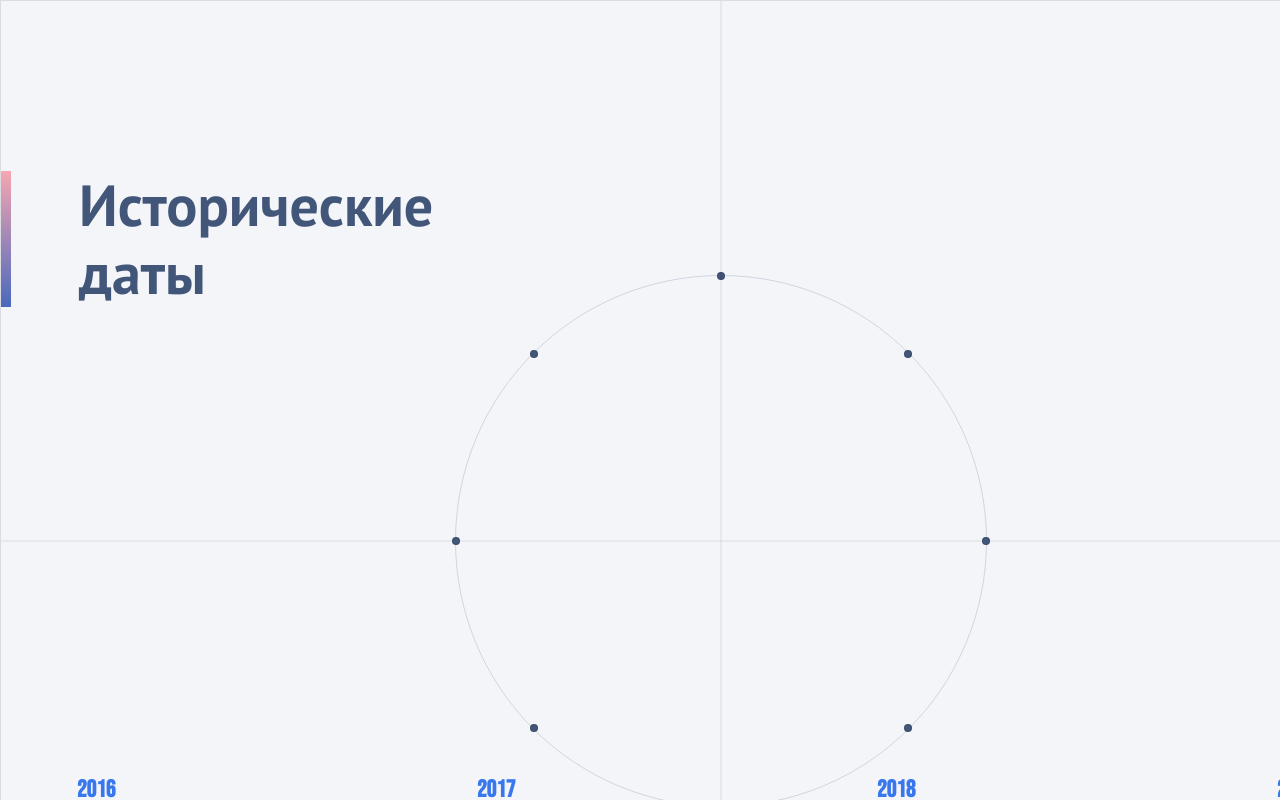
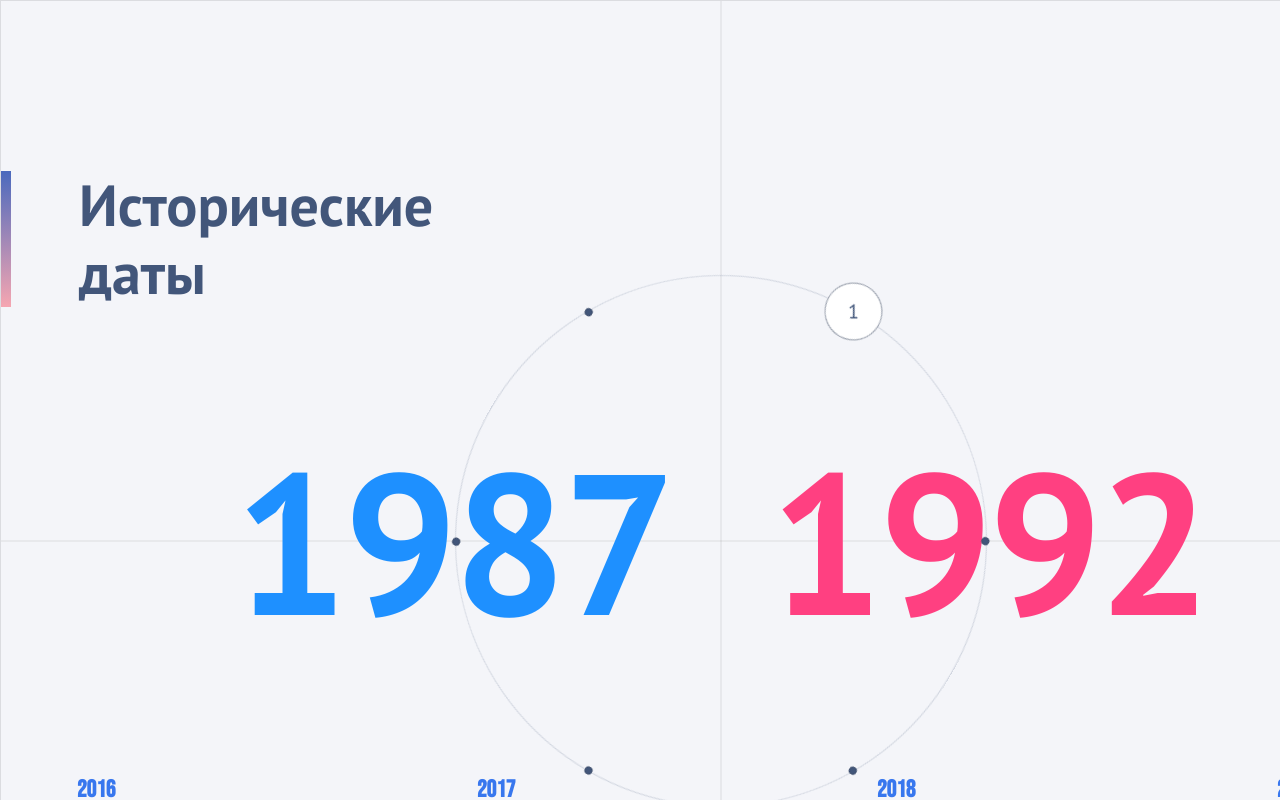
Before and after one commit to vastolya/timeline-only, a React app: page / in a window 1280 px wide. Shown: the top 800 px of the page. Built offline with nearby package versions, Linux system fonts and the light colour scheme.

Commit message:
add years titles + modify circle animation + refactoring preparering

```diff
--- a/src/components/AnimatedCircle.tsx
+++ b/src/components/AnimatedCircle.tsx
@@ -1,9 +1,61 @@
-import React, { useState, useRef } from "react";
+import React, { useState, useRef, useEffect } from "react";
 import styled from "styled-components";
 import { gsap } from "gsap";
 
+const points = [
+  [
+    { year: 1987, description: "Первое событие 1987" },
+    { year: 1988, description: "Второе событие 1988" },
+    { year: 1989, description: "Третье событие 1989" },
+    { year: 1990, description: "Четвёртое событие 1990" },
+    { year: 1991, description: "Пятое событие 1991" },
+    { year: 1992, description: "Шестое событие 1992" },
+  ],
+  [
+    { year: 1993, description: "Первое событие 1993" },
+    { year: 1994, description: "Второе событие 1994" },
+    { year: 1995, description: "Третье событие 1995" },
+    { year: 1996, description: "Четвёртое событие 1996" },
+    { year: 1997, description: "Пятое событие 1997" },
+    { year: 1998, description: "Шестое событие 1998" },
+  ],
+  [
+    { year: 1999, description: "Первое событие 1999" },
+    { year: 2000, description: "Второе событие 2000" },
+    { year: 2001, description: "Третье событие 2001" },
+    { year: 2002, description: "Четвёртое событие 2002" },
+    { year: 2003, description: "Пятое событие 2003" },
+    { year: 2004, description: "Шестое событие 2004" },
+  ],
+  [
+    { year: 1987, description: "Первое событие 1987" },
+    { year: 1988, description: "Второе событие 1988" },
+    { year: 1989, description: "Третье событие 1989" },
+    { year: 1990, description: "Четвёртое событие 1990" },
+    { year: 1991, description: "Пятое событие 1991" },
+    { year: 1992, description: "Шестое событие 1992" },
+  ],
+  [
+    { year: 1993, description: "Первое событие 1993" },
+    { year: 1994, description: "Второе событие 1994" },
+    { year: 1995, description: "Третье событие 1995" },
+    { year: 1996, description: "Четвёртое событие 1996" },
+    { year: 1997, description: "Пятое событие 1997" },
+    { year: 1998, description: "Шестое событие 1998" },
+  ],
+  [
+    { year: 1999, description: "Первое событие 1999" },
+    { year: 2000, description: "Второе событие 2000" },
+    { year: 2001, description: "Третье событие 2001" },
+    { year: 2002, description: "Четвёртое событие 2002" },
+    { year: 2003, description: "Пятое событие 2003" },
+    { year: 2004, description: "Шестое событие 2004" },
+  ],
+];
+
 interface PointProps {
   isActive: boolean;
+  rotation: number;
 }
 
 const Container = styled.div`
@@ -12,60 +64,172 @@ const Container = styled.div`
 
 const CircleContainer = styled.div`
   position: relative;
-  width: 530px;
-  height: 530px;
+  width: 33.125rem;
+  height: 33.125rem;
   margin: -2rem auto;
   border-radius: 50%;
   border: 1px solid rgba(66, 86, 122, 0.2);
+  z-index: 9;
 `;
 
 const Point = styled.div<PointProps>`
   position: absolute;
-  width: ${(props) => (props.isActive ? "56px" : "6px")};
-  height: ${(props) => (props.isActive ? "56px" : "6px")};
+  width: ${(props) => (props.isActive ? "3.5rem" : "0.375rem")};
+  height: ${(props) => (props.isActive ? "3.5rem" : "0.375rem")};
   border: 1px solid rgba(48, 62, 88, 0.5);
   background-color: ${(props) => (props.isActive ? "white" : "#42567A")};
   border-radius: 50%;
   cursor: pointer;
-  transform: translate(-50%, -50%)
-    rotate(${(props) => (props.isActive ? "-CURRENT_ROTATION_DEG" : "0deg")});
-  transition: width 0.4s ease, height 0.4s ease, background-color 0.2s ease;
+  transform: translate(-50%, -50%);
+  transition: width 0.2s ease, height 0.2s ease, background-color 0.1s ease,
+    font-size 0.2s ease;
   display: flex;
   align-items: center;
   justify-content: center;
-  font-size: ${(props) => (props.isActive ? "14px" : "0px")};
+  font-size: ${(props) => (props.isActive ? " 1.25rem" : "0px")};
   color: black;
+  z-index: 10;
+
+  &:hover {
+    width: 3.5rem;
+    height: 3.5rem;
+    background-color: white;
+    font-size: 1.25rem;
+    transform: translate(-50%, -50%);
+  }
+  p {
+    font-family: PT Sans;
+    font-size: 1.25rem;
+    font-weight: 400;
+    line-height: 1.875rem;
+    text-align: center;
+    color: rgba(66, 86, 122, 1);
+    opacity: ${(props) => (props.isActive ? "1" : "0")};
+    transition: opacity 0.2s ease, transform 1s ease;
+    position: absolute;
+    top: 50%;
+    left: 50%;
+    transform: translate(-50%, -50%) rotate(${(props) => -props.rotation}deg);
+  }
+
+  &:hover p {
+    opacity: 1;
+  }
 `;
 
-const Title = styled.h2`
+const CenterDisplay = styled.div`
   position: absolute;
-  font-size: 16px;
-  transform: translate(20px, -50%);
-  opacity: 1;
-  transition: opacity 0.4s ease;
+  top: 50%;
+  left: 50%;
+  transform: translate(-50%, -50%);
+  display: flex;
+  align-items: center;
+  justify-content: space-between;
+  width: 973px;
+  text-align: center;
+  z-index: 5;
+
+  transition: transform 0.3s ease, opacity 0.3s ease;
 `;
 
-const RotatingCircle = ({ points }: { points: string[] }) => {
-  const [activeIndex, setActiveIndex] = useState<number | null>(null);
-  const [rotation, setRotation] = useState(0);
+const YearText = styled.div<{ color: string }>`
+  color: ${(props) => props.color};
+  font-family: PT Sans;
+  font-size: 200px;
+  font-weight: 700;
+  line-height: 160px;
+  letter-spacing: -0.02em;
+  font-variant-numeric: tabular-nums;
+`;
+
+const animateYear = (
+  from: number,
+  to: number,
+  setter: React.Dispatch<React.SetStateAction<number>>
+) => {
+  gsap.to(
+    { value: from },
+    {
+      value: to,
+      duration: 1, // Время анимации
+      roundProps: "value", // Округление значений (чтобы не было дробных чисел)
+      ease: "power2.out",
+      onUpdate: function () {
+        setter(Math.round(this.targets()[0].value)); // Обновляем состояние числа
+      },
+    }
+  );
+};
+
+const RotatingCircle = ({
+  points,
+}: {
+  points: { year: number; description: string }[][];
+}) => {
+  const [activeIndex, setActiveIndex] = useState(0);
+  const [rotation, setRotation] = useState(30);
   const circleRef = useRef<HTMLDivElement>(null);
+
+  console.log("rotation", rotation); // 15 times ?!?
+
+  const [displayedFirstYear, setDisplayedFirstYear] = useState(
+    points[0][0].year
+  );
+  const [displayedLastYear, setDisplayedLastYear] = useState(
+    points[0][points[0].length - 1].year
+  );
+
+  useEffect(() => {
+    const initialRotation = 30;
+
+    gsap.to(circleRef.current, {
+      rotation: initialRotation,
+      duration: 1,
+      ease: "expo.out",
+      onUpdate: () => {
+        setRotation(initialRotation);
+      },
+    });
+
+    animateYear(displayedFirstYear, points[0][0].year, setDisplayedFirstYear);
+    animateYear(
+      displayedLastYear,
+      points[0][points[0].length - 1].year,
+      setDisplayedLastYear
+    );
+  }, []);
 
   const handleClick = (index: number) => {
     const anglePerPoint = 360 / points.length;
-    const targetAngle = index * anglePerPoint;
-    const newRotation = -targetAngle + 30; // Поворот на 2 часа
+    const newRotation = -index * anglePerPoint + 30;
+
+    let delta = ((newRotation - rotation + 540) % 360) - 180;
+    let shortestRotation = rotation + delta;
 
     gsap.to(circleRef.current, {
-      rotation: newRotation,
+      rotation: shortestRotation,
       duration: 1,
-      ease: "power3.out",
+      ease: "expo.out",
       onUpdate: function () {
-        setRotation(newRotation);
+        setRotation(shortestRotation);
       },
       onComplete: () => {
         setActiveIndex(index);
       },
     });
+
+    if (activeIndex !== index) {
+      animateYear(
+        displayedFirstYear,
+        points[index][0].year,
+        setDisplayedFirstYear
+      );
+      animateYear(
+        displayedLastYear,
+        points[index][points[index].length - 1].year,
+        setDisplayedLastYear
+      );
+    }
   };
 
   const calculatePositions = (count: number, radius = 265) => {
@@ -81,11 +245,6 @@ const RotatingCircle = ({ points }: { points: string[] }) => {
 
   const positions = calculatePositions(points.length);
 
-  const twoOClockPosition = {
-    x: Math.cos(Math.PI / 3) * 265 + 265, // 30 градусов от вертикали
-    y: Math.sin(Math.PI / 3) * 265 + 265,
-  };
-
   return (
     <Container>
       <CircleContainer ref={circleRef}>
@@ -95,30 +254,28 @@ const RotatingCircle = ({ points }: { points: string[] }) => {
             style={{
               top: pos.y,
               left: pos.x,
-              transform: `translate(-50%, -50%) rotate(${-rotation}deg)`,
             }}
             isActive={index === activeIndex}
+            rotation={rotation} // Передаём угол поворота в пропсы
             onClick={() => handleClick(index)}
           >
-            {index + 1}
+            <p>{index + 1}</p>
           </Point>
         ))}
       </CircleContainer>
+      <CenterDisplay>
+        {activeIndex !== null && (
+          <>
+            <YearText color="#1E90FF">{displayedFirstYear}</YearText>
+            <YearText color="#FF4081">{displayedLastYear}</YearText>
+          </>
+        )}
+      </CenterDisplay>
     </Container>
   );
 };
 
 const AnimatedCircle = () => {
-  const points = [
-    "Наука",
-    "Искусство",
-    "Технологии",
-    "История",
-    "Музыка",
-    "Видеоигры",
-    "История",
-    "Музыка",
-  ];
   return <RotatingCircle points={points} />;
 };
 
--- a/src/components/Header.tsx
+++ b/src/components/Header.tsx
@@ -25,7 +25,7 @@ const TitleWrapper = styled.div`
     left: -4.875rem;
     height: 100%;
     width: 10px;
-    background: linear-gradient(to top, #4a69bd, #f6a6b1);
+    background: linear-gradient(to top, #f6a6b1, #4a69bd);
   }
 `;
 
```
